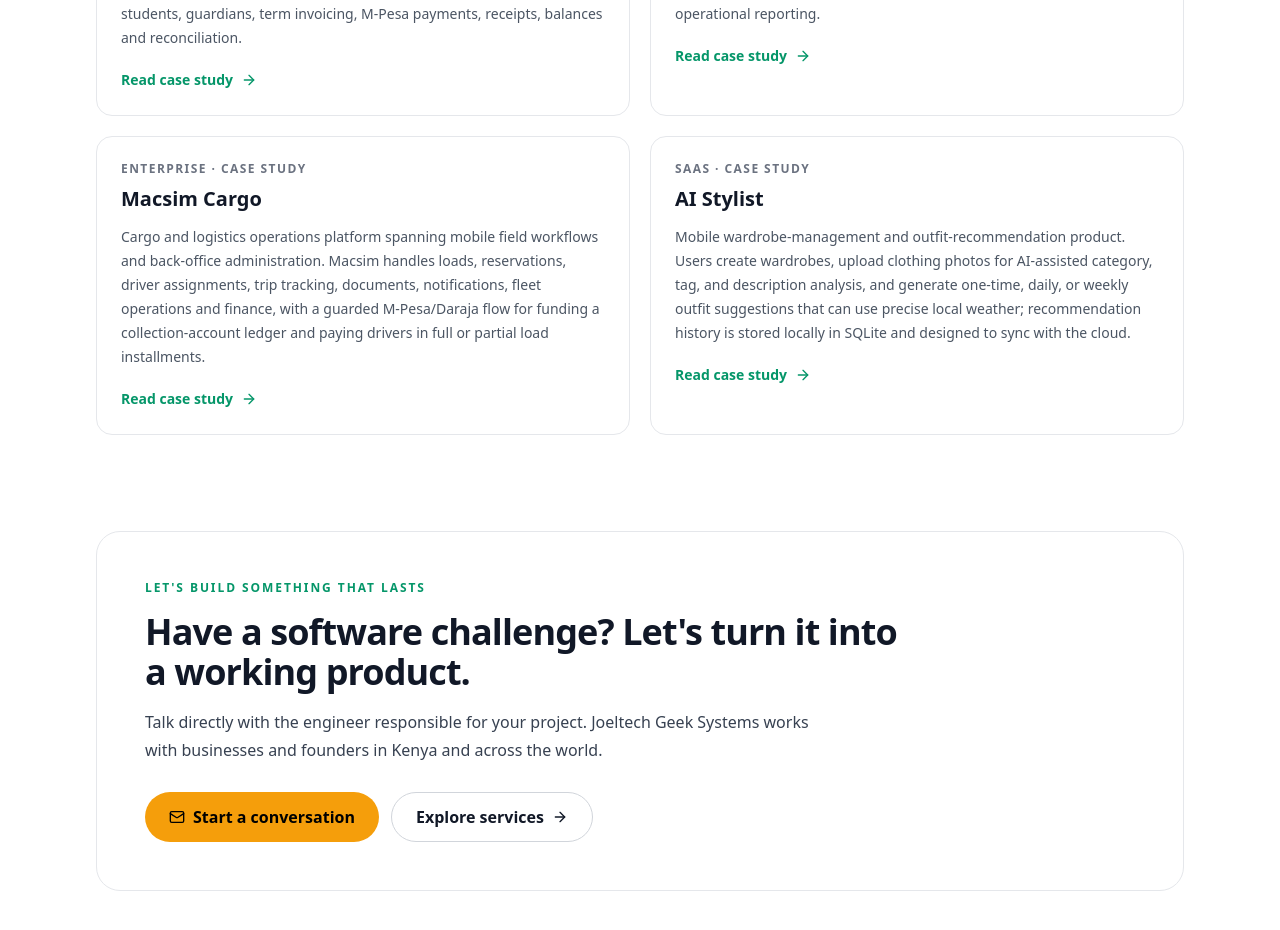
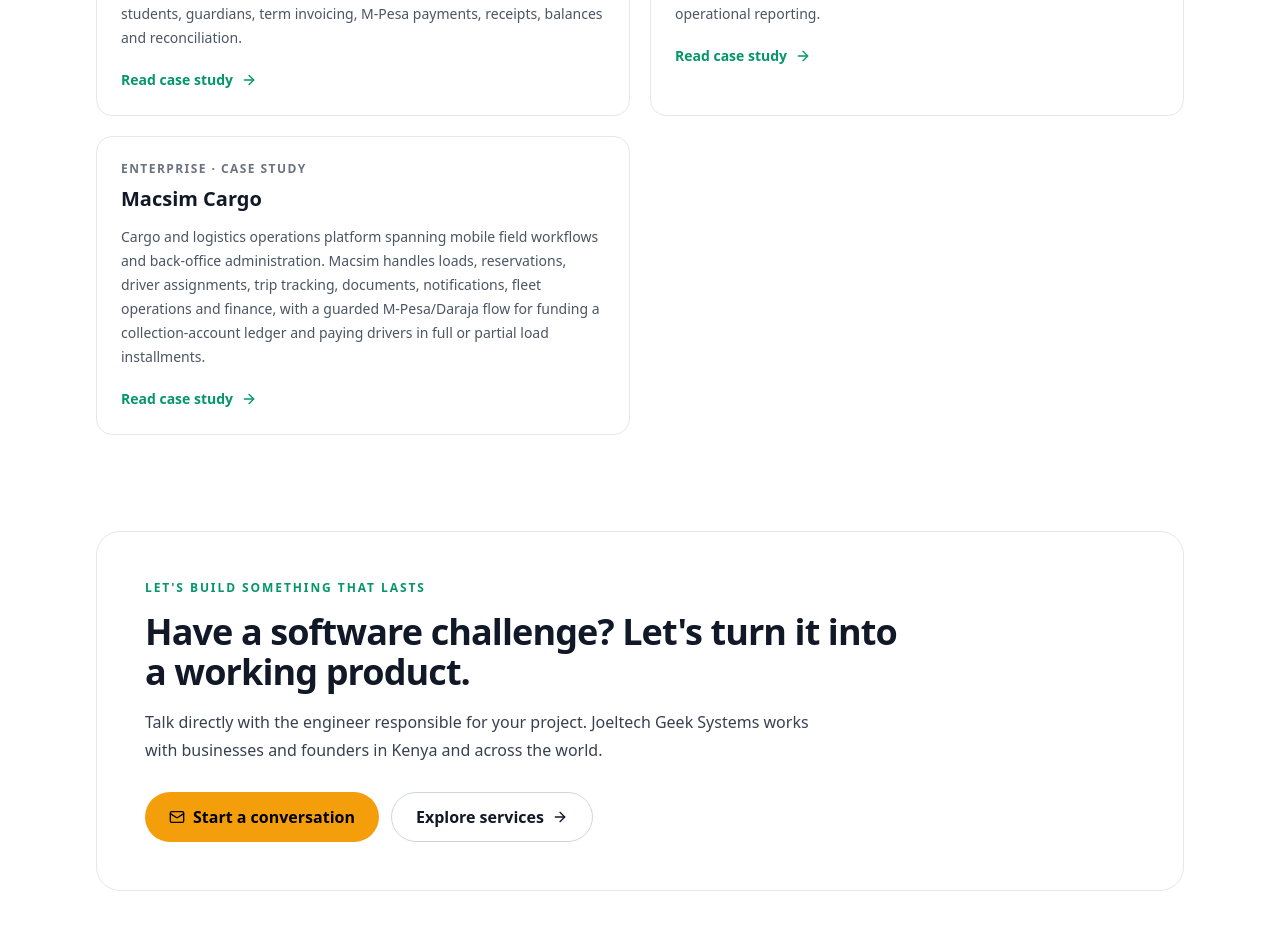
Before and after one commit to joelmbaka/portfolio, a Next.js app: page /expertise/react-native-mobile-engineering in a window 1280 px wide. Shown: the part 1460-2390 px from the top of the page. Built offline with nearby package versions, Linux system fonts and the light colour scheme.

Commit message:
Exclude paused products from public rendering, routes and indexing

```diff
--- a/app/expertise/[slug]/page.tsx
+++ b/app/expertise/[slug]/page.tsx
@@ -4,7 +4,7 @@
 import { notFound } from 'next/navigation';
 import { ArrowLeft, ArrowRight, CheckCircle2 } from 'lucide-react';
 import { expertiseAreas, findExpertiseArea } from '@/config/expertise';
-import { projects } from '@/config/projects';
+import { publicProjects } from '@/config/projects';
 import CTA from '@/components/CTA';
 
 interface PageProps {
@@ -50,8 +50,8 @@
   if (!area) return notFound();
 
   const evidence = area.evidenceProjectIds
-    .map((id) => projects.find((project) => project.id === id))
-    .filter((project): project is (typeof projects)[number] => Boolean(project));
+    .map((id) => publicProjects.find((project) => project.id === id))
+    .filter((project): project is (typeof publicProjects)[number] => Boolean(project));
 
   const canonical = `${base}/expertise/${area.slug}`;
   const jsonLd = {
```
